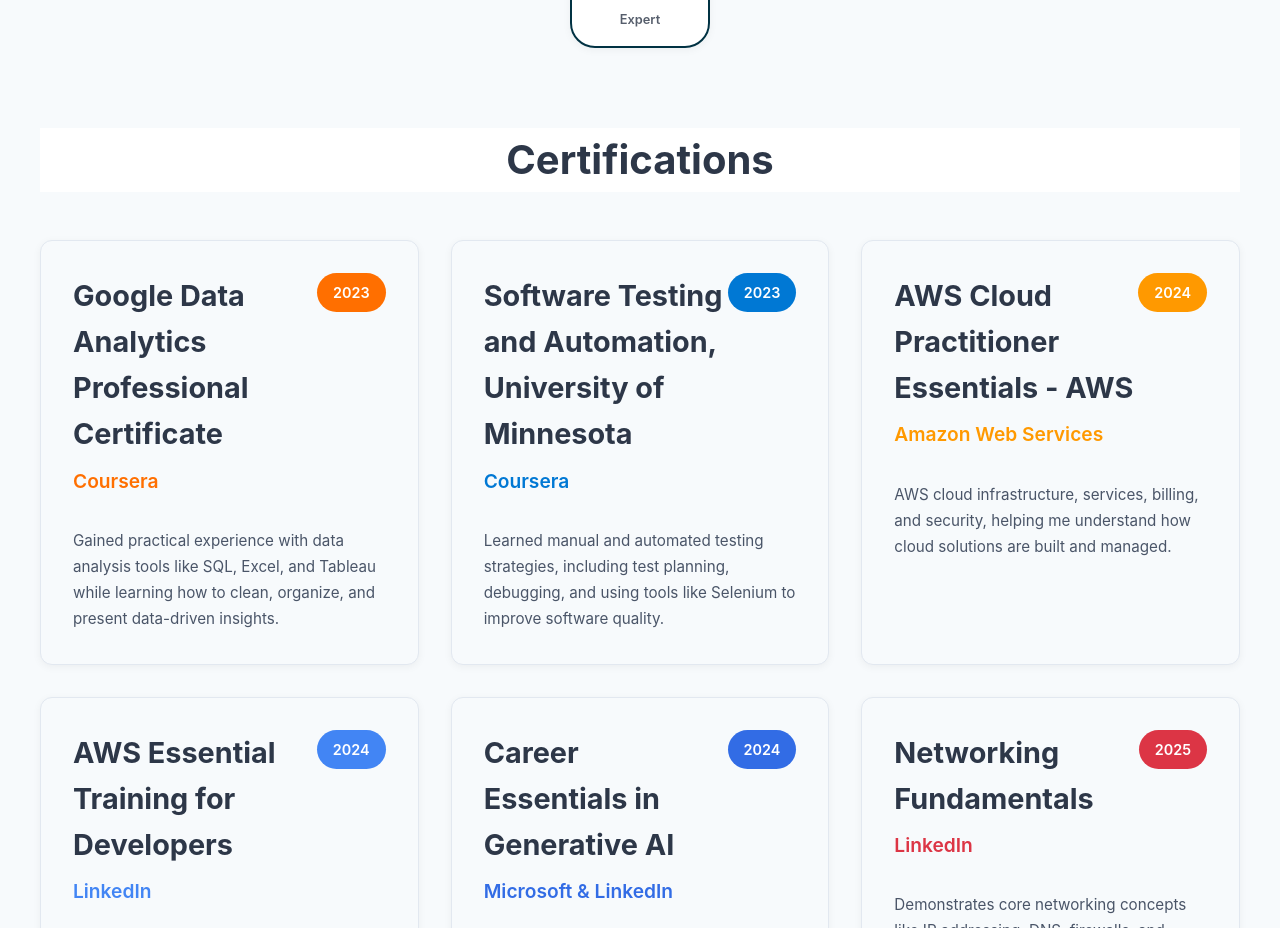
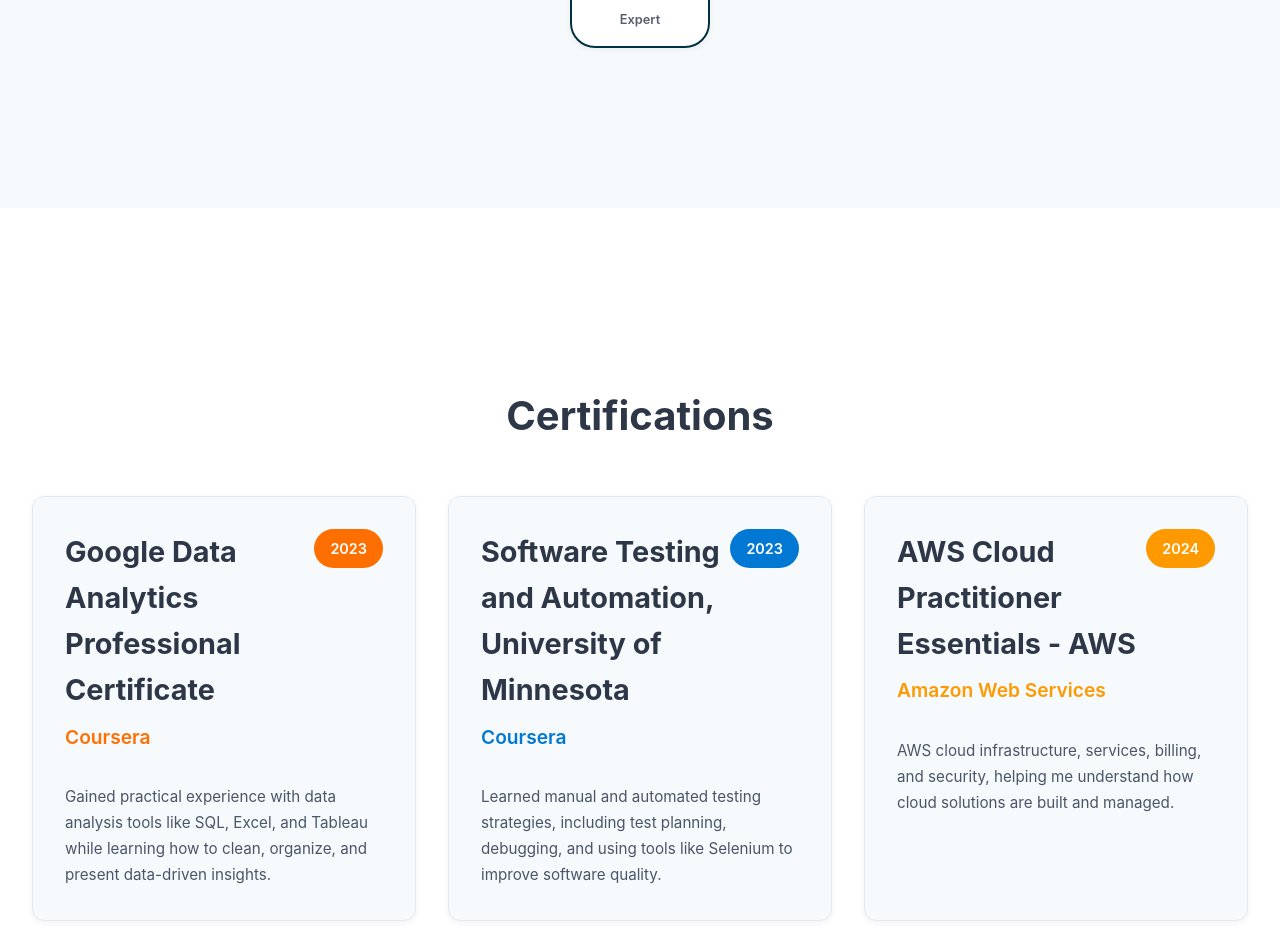
Before and after one commit to Mesh-Tech10/portfolio-website, a Next.js app: page / in a window 1280 px wide. Shown: the part 5251-6179 px from the top of the page. Built offline with nearby package versions, Linux system fonts and the light colour scheme.

Commit message:
Update Portfolio.js

```diff
--- a/components/Portfolio.js
+++ b/components/Portfolio.js
@@ -907,17 +907,19 @@ const Portfolio = () => {
                </div>
              </div>
            ))}
+          </div>
          </div>
+        </section>
 
          {/* Certifications Section */}
+        <section id="certification" style={{ padding: '6rem 2rem', backgroundColor: 'white' }}>
          <div style={{ marginTop: '5rem' }}>
            <h3 style={{
              fontSize: '2.5rem',
              fontWeight: '700',
              textAlign: 'center',
              marginBottom: '3rem',
-             color: '#2d3748',
-             backgroundColor: 'white'
+             color: '#2d3748'
            }}>
              Certifications
            </h3>
@@ -1034,8 +1036,8 @@ const Portfolio = () => {
              ))}
            </div>
          </div>
-       </div>
-     </section>
+       </section>
+
 
      {/* Projects Section */}
      <section id="projects" style={{ padding: '6rem 2rem', backgroundColor: '#f7fafc' }}>
```
